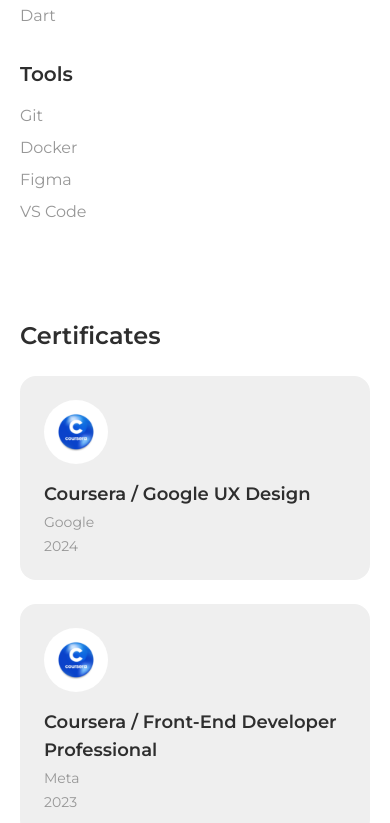
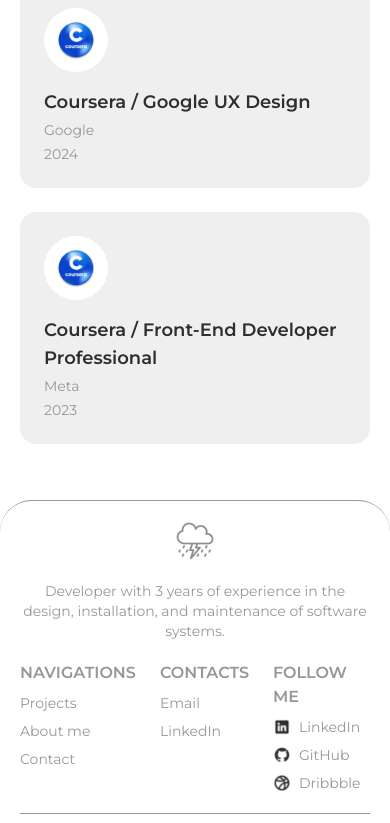
Before and after one commit to IsaiGonzalez08/Portfolio, a Next.js app: page / in a window 390 px wide. Shown: the part 4732-5555 px from the top of the page. Built offline with nearby package versions, Linux system fonts and the light colour scheme.

Commit message:
[FIX] Footer responsive and items

```diff
--- a/src/features/landing/ui/components/SkillsSection.tsx
+++ b/src/features/landing/ui/components/SkillsSection.tsx
@@ -13,7 +13,7 @@ const SkillsSection = () => {
                 <h1 className="text-foreground font-bold text-4xl sm:text-5xl">Skills</h1>
             </motion.div>
             <div className="flex flex-col gap-14 mt-10">
-                <div className="grid grid-cols-1 md:grid-cols-2 lg:grid-cols-4 gap-8">
+                <div className="grid grid-cols-2 md:grid-cols-2 lg:grid-cols-4 gap-8">
                     {skillCategories.map((category, index) => (
                         <motion.div
                             key={index}
@@ -46,7 +46,7 @@ const SkillsSection = () => {
                     className="mt-10"
                 >
                     <h2 className="text-2xl font-semibold text-foreground mb-6">Certificates</h2>
-                    <div className="grid grid-cols-1 sm:grid-cols-2 lg:grid-cols-3 gap-6 ">
+                    <div className="cursor-pointer grid grid-cols-1 sm:grid-cols-2 lg:grid-cols-3 gap-6 ">
                         {certificates.map((cert, index) => (
                             <motion.div
                                 key={index}
--- a/src/features/landing/ui/components/WorkSection.tsx
+++ b/src/features/landing/ui/components/WorkSection.tsx
@@ -36,7 +36,7 @@ export const WorkSection = () => {
                 transition={{ duration: 0.5, delay: 0.2, ease: "easeOut" }}
                 viewport={{ once: true }}
                 className="flex justify-center w-full">
-                <Link href="/projects" className="text-center cursor-pointer my-20 w-full sm:w-1/4 py-3 bg-foreground text-white rounded-4xl hover:bg-secondary transition-colors">
+                <Link href="/projects" className="text-center cursor-pointer my-20 w-full sm:w-1/4 py-3 bg-foreground text-white rounded-4xl hover:bg-secondary transition-colors font-medium">
                     See more
                 </Link>
             </motion.div>
--- a/src/shared/components/ui/Footer.tsx
+++ b/src/shared/components/ui/Footer.tsx
@@ -36,16 +36,35 @@ export const Footer = () => {
                 }
             ]
         }
+    ];
+
+    const followItems = [
+        {
+            icon: "/icons/LinkedIn.svg",
+            name: "LinkedIn",
+            url: "https://www.linkedin.com/in/gerardo-isa%C3%AD-gonz%C3%A1lez-ruiz-b02b6b224/"
+        },
+        {
+            icon: "/icons/Github.svg",
+            name: "GitHub",
+            url: "https://github.com/gerardo-isa"
+        },
+        {
+            icon: "/icons/Dribbble.svg",
+            name: "Dribbble",
+            url: "https://dribbble.com/gerardo_isai"
+        }
     ]
 
     return (
         <footer className="w-full flex flex-col border-t border-secondary rounded-4xl p-5 sm:p-10">
-            <div className="flex flex-col sm:flex-row w-full gap-5">
-                <div className="flex flex-col sm:flex-row items-center gap-5">
+            <div className="flex flex-col justify-center items-center sm:flex-row w-full gap-5">
+                <div className="flex flex-col sm:flex-row items-center gap-5 w-full sm:w-1/2">
                     <Image src="/icons/logo.svg" alt="logo" width={40} height={40} />
                     <p className="text-secondary text-sm text-center sm:text-left">Developer with 3 years of experience in the design, installation, and maintenance of software systems.</p>
                 </div>
-                <div className="flex flex-row justify-around sm:justify-start gap-10 w-full">
+                <div className="flex gap-6 sm:w-1/2 sm:justify-start">
+                    <div className="flex flex-row justify-around sm:justify-center gap-6 w-full sm:w-fit">
                         {footerSections.map((section, index) =>
                             <div key={index} className="flex flex-col">
                                 <h1 className="uppercase text-secondary font-semibold mb-2">{section.title}</h1>
@@ -57,6 +76,20 @@ export const Footer = () => {
                             </div>
                         )}
                     </div>
+                    <div className="flex flex-col items-center justify-center w-full sm:w-fit">
+                        <h1 className="uppercase text-secondary font-semibold mb-2">Follow me</h1>
+                        <div className="flex flex-col w-full gap-2">
+                            {followItems.map((item, index) =>
+                                <Link className="text-secondary text-sm" key={index} href={item.url}>
+                                    <div className="flex flex-row items-center gap-2">
+                                        <Image src={(item as { icon: string }).icon} alt={item.name} width={18} height={18} />
+                                        <span>{item.name}</span>
+                                    </div>
+                                </Link>
+                            )}
+                        </div>
+                    </div>
+                </div>
             </div>
             <hr className="text-secondary w-full mt-5" />
             <p className="text-center text-secondary mt-2">© Isaí González, 2025.</p>
```
Lines whose indentation alone changed are shown as unchanged.
